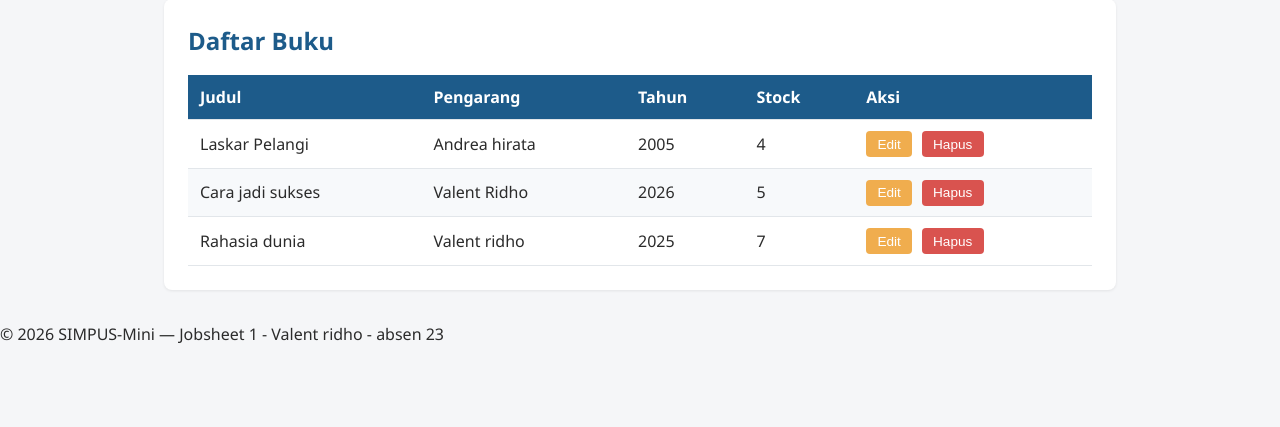
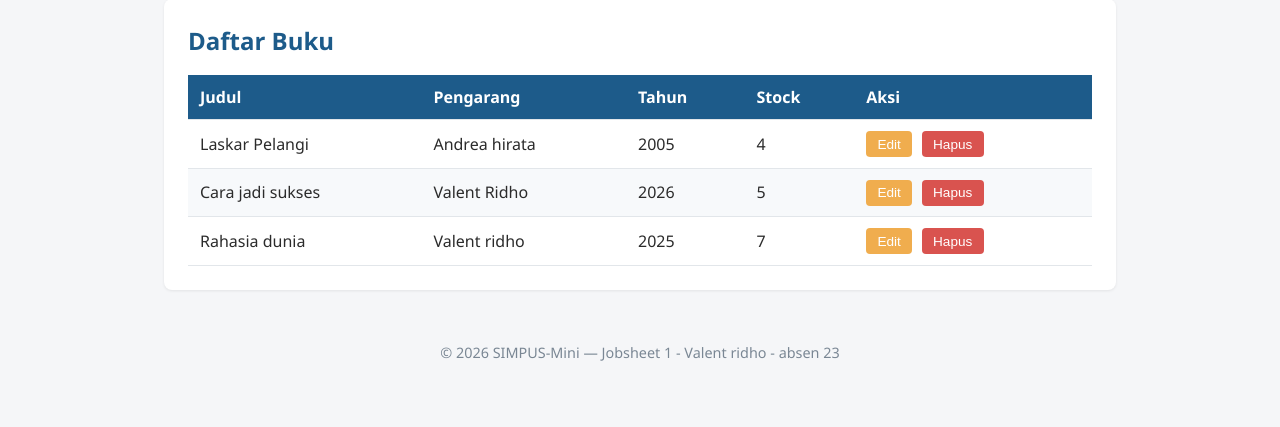
Before and after one commit to putraridhohd-cpu/23_PraktikDPW, a PHP site: page /buku/list.html in a window 1280 px wide. Shown: the part 99-526 px from the top of the page. Run offline with PHP 8.4, Linux system fonts and the light colour scheme.

Commit message:
percobaan 9 CSS : footer

```diff
--- a/Jobsheet-01/style.css
+++ b/Jobsheet-01/style.css
@@ -186,3 +186,11 @@ form button[type="submit"] {
 form button[type="submit"]:hover {
     background-color: #164869;
 }
+
+/* ===== Footer ===== */
+footer {
+    text-align: center;
+    padding: 1.25rem;
+    color: #7a8794;
+    font-size: 0.9rem;
+}
```
